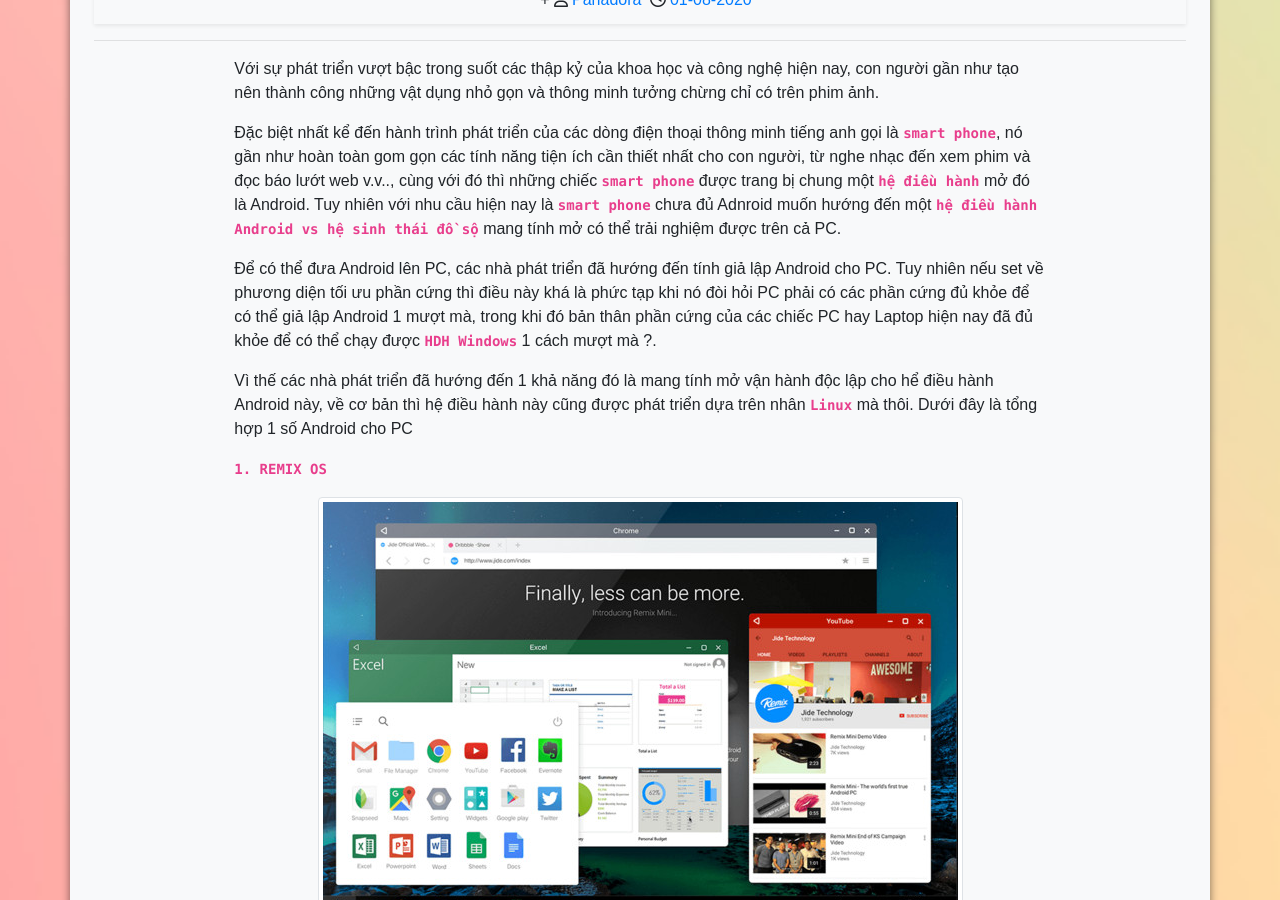
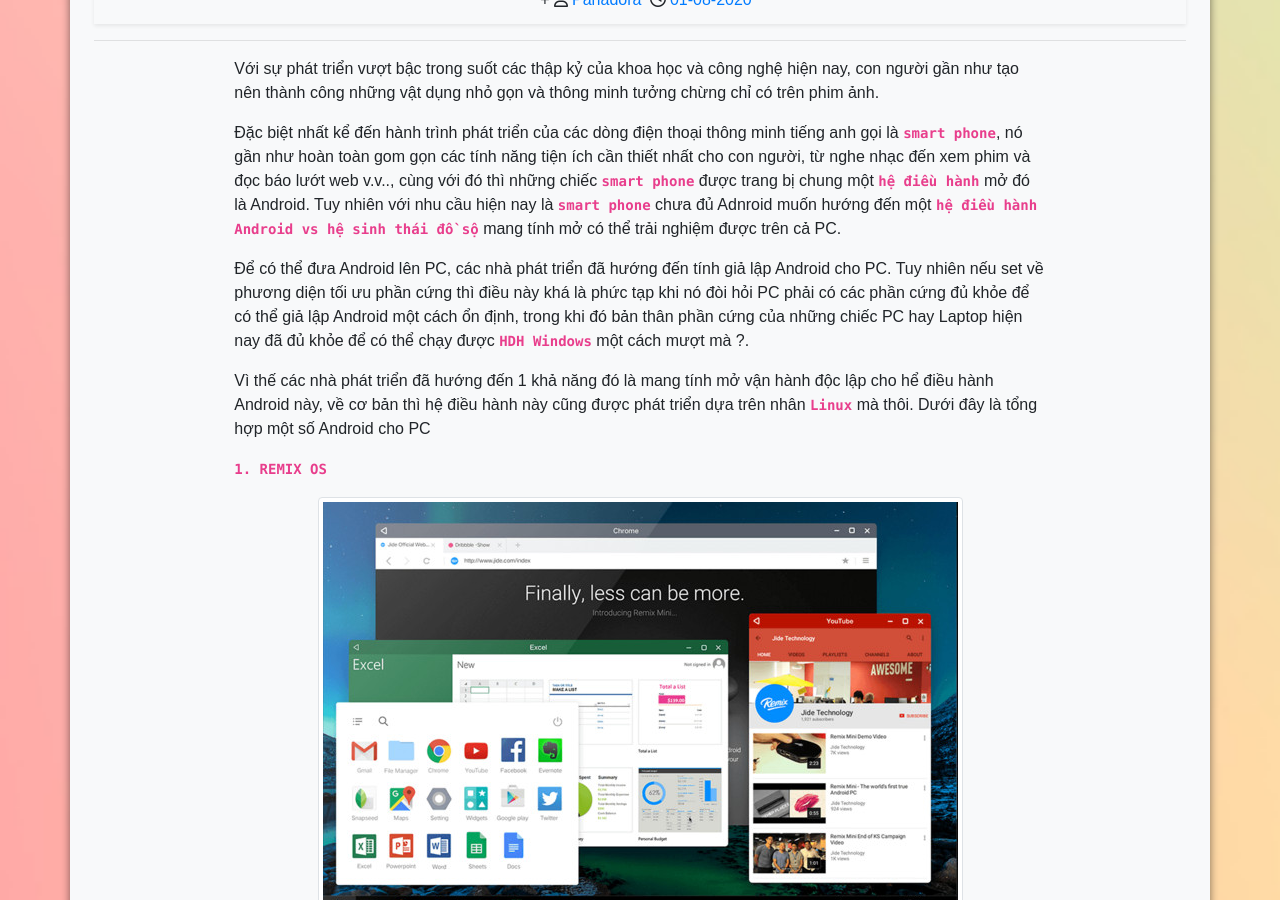
Before and after one commit to panadorado/panadora.github.io, a Jekyll site: the page built from _posts/2020-8-1-tong-hop-mot-so-android-cho-pc-hien-nay.md, in a window 1280 px wide and 900 px high, scrolled down 412 px. Built offline with Jekyll 4.4.1, drawn with Linux system fonts in a browser that asks for light colours; nearby versions of some CDN libraries; some web fonts are replaced.

Commit message:
Update 2020-8-1-tong-hop-mot-so-android-cho-pc-hien-nay.md

```diff
--- a/_posts/2020-8-1-tong-hop-mot-so-android-cho-pc-hien-nay.md
+++ b/_posts/2020-8-1-tong-hop-mot-so-android-cho-pc-hien-nay.md
@@ -12,9 +12,9 @@
 
 Đặc biệt nhất kể đến hành trình phát triển của các dòng điện thoại thông minh tiếng anh gọi là **`smart phone`**, nó gần như hoàn toàn gom gọn các tính năng tiện ích cần thiết nhất cho con người, từ nghe nhạc đến xem phim và đọc báo lướt web v.v.., cùng với đó thì những chiếc **`smart phone`** được trang bị chung một **`hệ điều hành`** mở đó là Android. Tuy nhiên với nhu cầu hiện nay là **`smart phone`** chưa đủ Adnroid muốn hướng đến một **`hệ điều hành Android vs hệ sinh thái đồ sộ`** mang tính mở có thể trải nghiệm được trên cả PC.
 
-Để có thể đưa Android lên PC, các nhà phát triển đã hướng đến tính giả lập Android cho PC. Tuy nhiên nếu set về phương diện tối ưu phần cứng thì điều này khá là phức tạp khi nó đòi hỏi PC phải có các phần cứng đủ khỏe để có thể giả lập Android 1 mượt mà, trong khi đó bản thân phần cứng của các chiếc PC hay Laptop hiện nay đã đủ khỏe để có thể chạy được **`HDH Windows`** 1 cách mượt mà ?.
+Để có thể đưa Android lên PC, các nhà phát triển đã hướng đến tính giả lập Android cho PC. Tuy nhiên nếu set về phương diện tối ưu phần cứng thì điều này khá là phức tạp khi nó đòi hỏi PC phải có các phần cứng đủ khỏe để có thể giả lập Android một cách ổn định, trong khi đó bản thân phần cứng của những chiếc PC hay Laptop hiện nay đã đủ khỏe để có thể chạy được **`HDH Windows`** một cách mượt mà ?.
 
-Vì thế các nhà phát triển đã hướng đến 1 khả năng đó là mang tính mở vận hành độc lập cho hể điều hành Android này, về cơ bản thì hệ điều hành này cũng được phát triển dựa trên nhân **`Linux`** mà thôi. Dưới đây là tổng hợp 1 số Android cho PC
+Vì thế các nhà phát triển đã hướng đến 1 khả năng đó là mang tính mở vận hành độc lập cho hể điều hành Android này, về cơ bản thì hệ điều hành này cũng được phát triển dựa trên nhân **`Linux`** mà thôi. Dưới đây là tổng hợp một số Android cho PC
 
 [**`1. REMIX OS`**](https://www.fosshub.com/Remix-OS.html)
 
```
